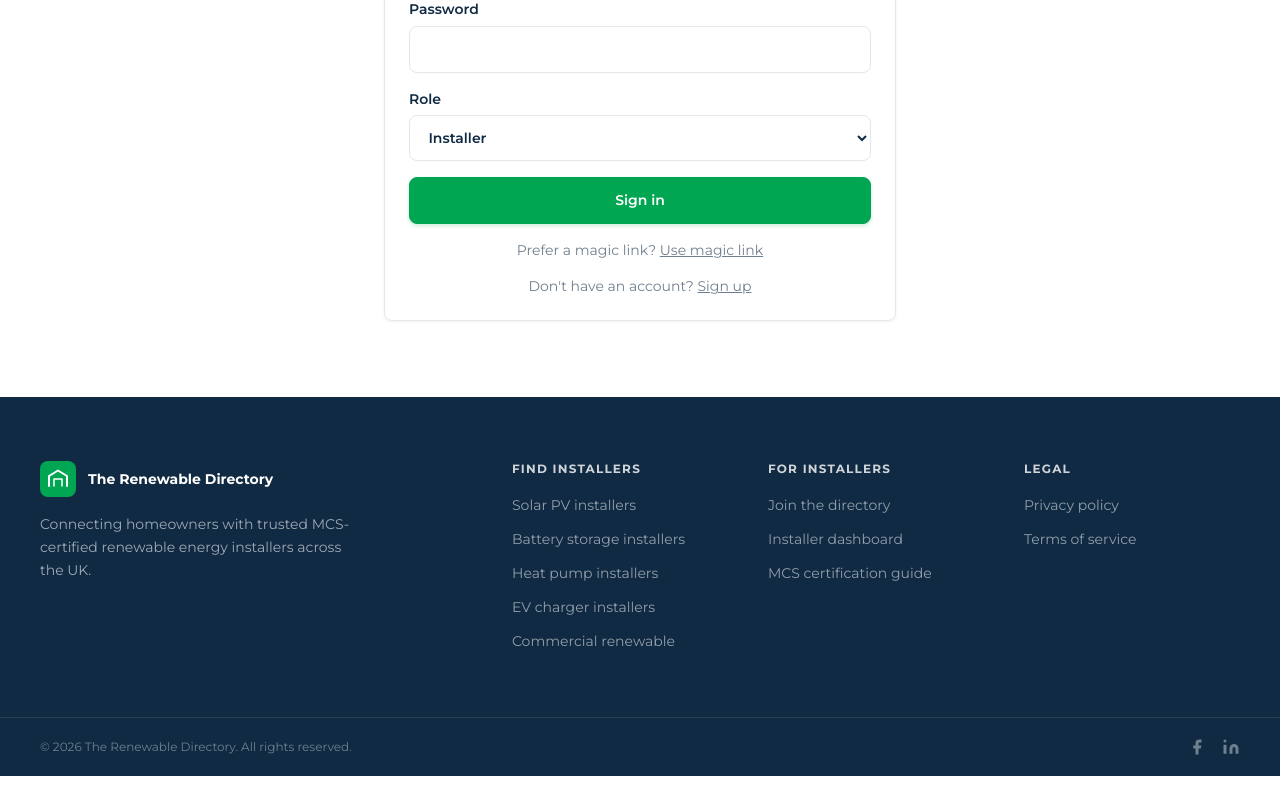
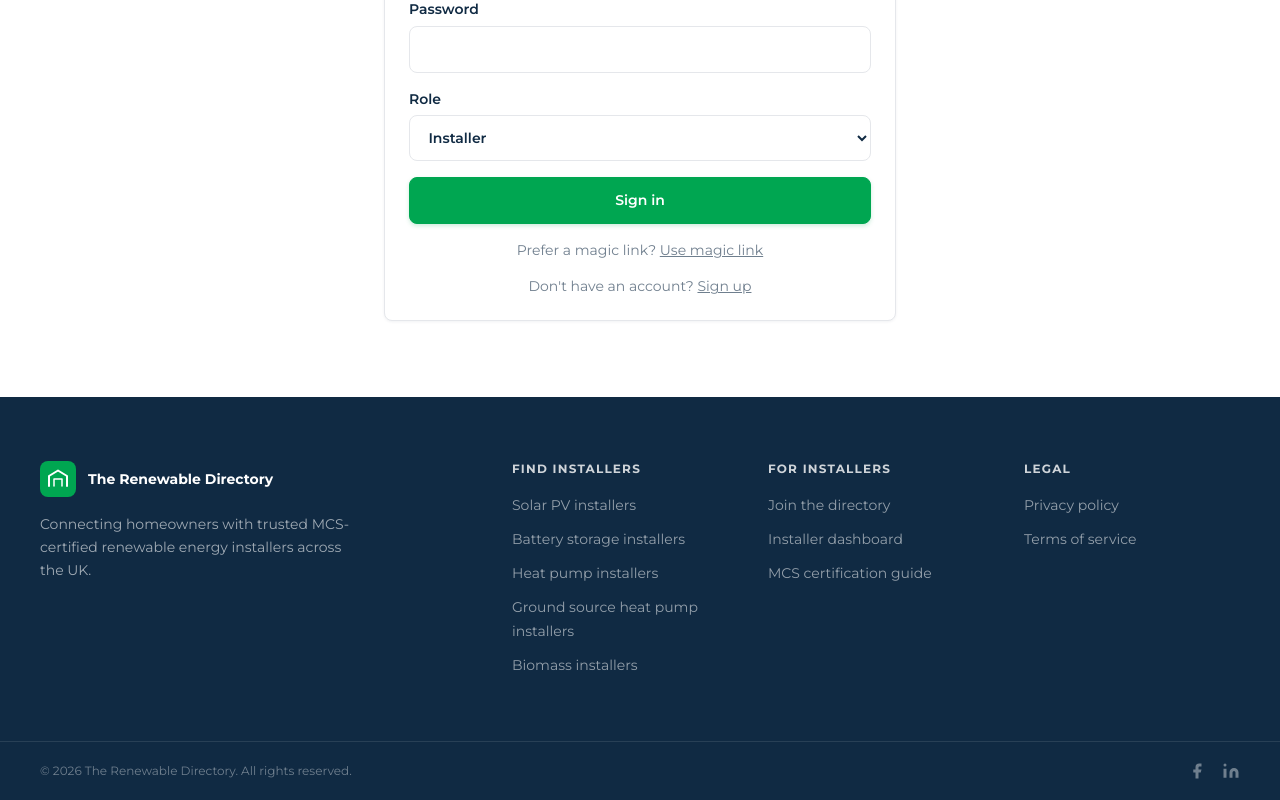
Before and after one commit to mikeholp87/solar-business-directory, a Next.js app: page /login in a window 1280 px wide. Shown: the part 408-1208 px from the top of the page. Before the commit the page ends 1184 px from the top, so only its background shows below. Built offline with nearby package versions, Linux system fonts and the light colour scheme.

Commit message:
fix: replace EV Charger and Commercial with real data types (Ground Source Heat Pump, Biomass)

```diff
--- a/app/page.tsx
+++ b/app/page.tsx
@@ -184,14 +184,25 @@ function CategoryIcon({ type }: { type: string }) {
           <path d="M37 16c3 3 3 10 0 14" stroke={accent} />
         </svg>
       );
-    case "EV Charger":
+    case "Ground/Water Source Heat Pump":
       return (
         <svg viewBox="0 0 48 48" width="48" height="48" fill="none" stroke={color} strokeWidth="1.5">
-          <rect x="10" y="8" width="16" height="32" rx="3" />
-          <rect x="14" y="14" width="8" height="12" rx="1" />
-          <path d="M18 18l-2 4h4l-2 4" stroke={accent} />
-          <path d="M26 20h6l4 8h-6" />
-          <circle cx="36" cy="32" r="4" />
+          <rect x="8" y="8" width="18" height="18" rx="3" />
+          <circle cx="17" cy="17" r="5" />
+          <path d="M17 26v10" />
+          <path d="M12 36h10" />
+          <path d="M14 30c0 0 2 6 6 6" stroke={accent} />
+          <path d="M30 14l6-4v24l-6-4" />
+          <path d="M32 12c2 2 2 6 0 8" stroke={accent} />
+        </svg>
+      );
+    case "Biomass":
+      return (
+        <svg viewBox="0 0 48 48" width="48" height="48" fill="none" stroke={color} strokeWidth="1.5">
+          <path d="M24 6c0 8-10 12-10 20a10 10 0 0 0 20 0C34 18 24 14 24 6z" />
+          <path d="M24 18c0 4-4 6-4 10a4 4 0 0 0 8 0c0-4-4-6-4-10z" stroke={accent} />
+          <line x1="24" y1="38" x2="24" y2="44" />
+          <line x1="18" y1="44" x2="30" y2="44" />
         </svg>
       );
     default:
--- a/components/footer.tsx
+++ b/components/footer.tsx
@@ -4,8 +4,8 @@ const installerLinks = [
   { label: "Solar PV installers", href: "/directory?type=Solar%20PV" },
   { label: "Battery storage installers", href: "/directory?type=Battery%20Storage" },
   { label: "Heat pump installers", href: "/directory?type=Air%20Source%20Heat%20Pump" },
-  { label: "EV charger installers", href: "/directory?type=EV%20Charger" },
-  { label: "Commercial renewable", href: "/directory?type=Commercial" },
+  { label: "Ground source heat pump installers", href: "/directory?type=Ground%2FWater%20Source%20Heat%20Pump" },
+  { label: "Biomass installers", href: "/directory?type=Biomass" },
 ];
 
 const forInstallers = [
```
